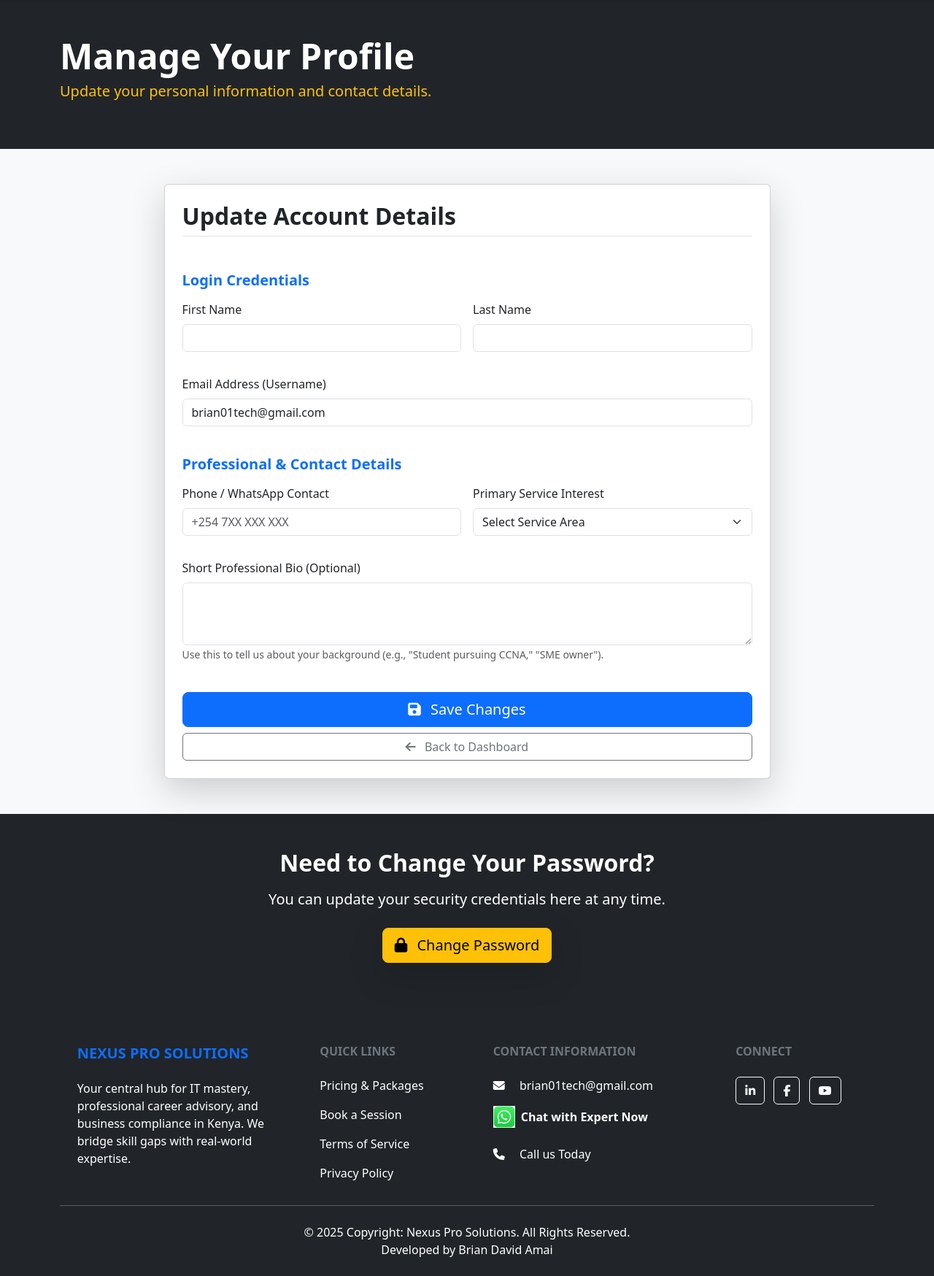
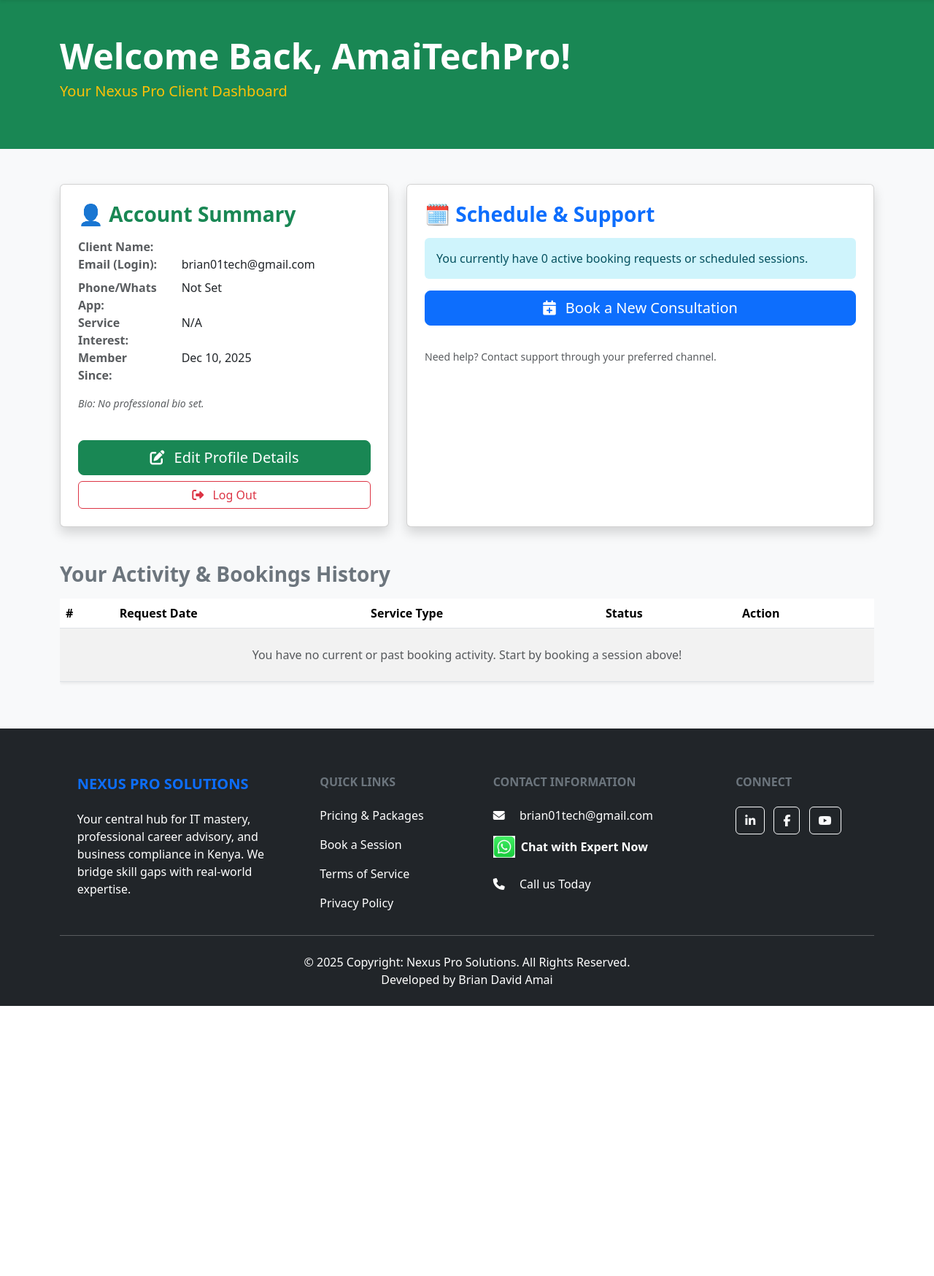
Before and after one commit to AmaiTechPro/NexusProSolutions, a Django app: page /profile/ in a window 1280 px wide. Shown: the part 56-1804 px from the top of the page at 73% size. After the commit the page ends 1434 px from the top, so only its background shows below. Run offline with Django 5.2, Linux system fonts and the light colour scheme; a user stored in the database is signed in; data comes from the database, SQL or seed files in the repository; both versions use the stored data as it was after the commit; some libraries are stand-ins or nearby versions.

Commit message:
update contact

```diff
--- a/nexuspro/admin.py
+++ b/nexuspro/admin.py
@@ -2,7 +2,7 @@
 
 from django.contrib import admin
 # Ensure all your models are imported from your local models.py
-from .models import Booking, Profile, Testimonial, Register
+from .models import Appointment, Booking, Profile, Testimonial, Register
 
 # ----------------------------------------------------------------------
 # 1. Custom Admin Class for Testimonials (Using the decorator)
@@ -45,3 +45,4 @@ admin.site.register(Booking)
 # Register the Register model (Assuming this is an old or temporary model.
 # If you fully moved to Django's built-in User/Profile, you might want to delete this later.)
 admin.site.register(Register)
+admin.site.register(Appointment)
--- a/nexuspro/templates/base.html
+++ b/nexuspro/templates/base.html
@@ -176,8 +176,8 @@ input.password-fix {
                 <div class="col-md-3 col-lg-2 col-xl-2 mx-auto mt-3">
                     <h6 class="text-uppercase mb-4 fw-bold text-secondary">Connect</h6>
                     <a href="https://www.linkedin.com/in/brian-tech-networkingpro/" target="_blank" class="btn btn-outline-light btn-social me-2"><i class="fab fa-linkedin-in"></i></a>
-                    <a href="https://www.facebook.com/your-facebook-id" target="_blank" class="btn btn-outline-light btn-social me-2"><i class="fab fa-facebook-f"></i></a>
-                    <a href="https://www.youtube.com/your-youtube-channel" target="_blank" class="btn btn-outline-light btn-social me-2"><i class="fab fa-youtube"></i></a>
+                    <a href="https://www.facebook.com/profile.php?id=61554845471361" target="_blank" class="btn btn-outline-light btn-social me-2"><i class="fab fa-facebook-f"></i></a>
+                    <a href="https://youtube.com/@brianamai-u5e?si=-cRbLuygwHYcc1j9" target="_blank" class="btn btn-outline-light btn-social me-2"><i class="fab fa-youtube"></i></a>
                     </div>
 
             </div>
--- a/nexuspro/templates/index.html
+++ b/nexuspro/templates/index.html
@@ -11,7 +11,7 @@
                 Bridging IT Mastery & Career Success in Kenya
             </h1>
             <p class="lead mb-4">
-                Your Central Hub for Expert CCNA Labs, Cyber Security Consulting, and Professional Career Optimization (CV, LinkedIn, Business Registration).
+                Your Central Hub for Expert in Software & Web Development, CCNA & CCNP Labs, Cyber Security Consulting, and Professional Career Optimization (CV, LinkedIn, Business Registration).
             </p>
             <a href="{% url 'bookings' %}" class="btn btn-warning btn-lg me-3 shadow-lg">
                 <i class="fas fa-calendar-alt me-2"></i> Book Your Expert Session Today
--- a/nexuspro/templates/profile.html
+++ b/nexuspro/templates/profile.html
@@ -1,98 +1,134 @@
 {% extends "base.html" %}
 {% load static %}
 
-{% block title %}Edit Profile Details | Nexus Pro Solutions{% endblock %}
+{% block title %}Client Dashboard | Nexus Pro Solutions{% endblock %}
 
 {% block content %}
 
-    <section class="py-5 bg-dark text-white">
+    <section class="py-5 bg-success text-white">
         <div class="container">
             <h1 class="display-5 fw-bold mb-1">
-                Manage Your Profile
+                Welcome Back, {{ user.first_name|default:user.username }}!
             </h1>
-            <p class="lead text-warning">Update your personal information and contact details.</p>
+            <p class="lead text-warning">Your Nexus Pro Client Dashboard</p>
         </div>
     </section>
 
     <section class="py-5 bg-light">
         <div class="container">
-            <div class="row justify-content-center">
-                <div class="col-lg-9">
-                    <div class="card p-4 shadow-lg">
-                        <h2 class="fw-bold mb-4 border-bottom pb-2">Update Account Details</h2>
+            <div class="row">
 
-                        {% comment %}
-                        {% if messages %}
-                            {% for message in messages %}
-                            <div class="alert alert-{{ message.tags }} text-center">{{ message }}</div>
-                            {% endfor %}
-                        {% endif %}
-                        {% endcomment %}
+                <div class="col-lg-5 mb-4">
+                    <div class="card shadow h-100 p-4">
+                        <h3 class="fw-bold mb-3 text-success">👤 Account Summary</h3>
 
-                        <form method="POST" enctype="multipart/form-data" action="{% url 'edit_profile' %}">
-                            {% csrf_token %}
+                        <dl class="row mb-0">
+                            <dt class="col-sm-4 text-muted">Client Name:</dt>
+                            <dd class="col-sm-8 fw-bold">{{ user.first_name }} {{ user.last_name }}</dd>
 
-                            <h3 class="fs-5 fw-bold text-primary mt-4 mb-3">Login Credentials</h3>
-                            <div class="row g-3">
-                                <div class="col-md-6 mb-3">
-                                    <label for="id_first_name" class="form-label">First Name</label>
-                                    <input type="text" class="form-control" id="id_first_name" name="first_name" value="{{ user.first_name }}">
+                            <dt class="col-sm-4 text-muted">Email (Login):</dt>
+                            <dd class="col-sm-8">{{ user.email }}</dd>
+
+                            <dt class="col-sm-4 text-muted">Phone/WhatsApp:</dt>
+                            <dd class="col-sm-8">{{ user_profile.phone_number|default:"Not Set" }}</dd>
+
+                            <dt class="col-sm-4 text-muted">Service Interest:</dt>
+                            <dd class="col-sm-8">{{ user_profile.service_interest|default:"N/A" }}</dd>
+
+                            <dt class="col-sm-4 text-muted">Member Since:</dt>
+                            <dd class="col-sm-8">{{ user.date_joined|date:"M d, Y" }}</dd>
+                        </dl>
+
+                        <p class="mt-3 small text-muted fst-italic">
+                            Bio: {{ user_profile.bio|default:"No professional bio set." }}
+                        </p>
+
+                        <div class="mt-4 d-grid gap-2">
+                            <a href="{% url 'edit_profile' %}" class="btn btn-success btn-lg">
+                                <i class="fas fa-edit me-2"></i> Edit Profile Details
+                            </a>
+                            <a href="{% url 'index' %}" class="btn btn-outline-danger">
+                                <i class="fas fa-sign-out-alt me-2"></i> Log Out
+                            </a>
                         </div>
-                                <div class="col-md-6 mb-3">
-                                    <label for="id_last_name" class="form-label">Last Name</label>
-                                    <input type="text" class="form-control" id="id_last_name" name="last_name" value="{{ user.last_name }}">
-                                </div>
-                                <div class="col-12 mb-3">
-                                    <label for="id_email" class="form-label">Email Address (Username)</label>
-                                    <input type="email" class="form-control" id="id_email" name="email" value="{{ user.email }}" required>
                     </div>
                 </div>
 
-                            <h3 class="fs-5 fw-bold text-primary mt-4 mb-3">Professional & Contact Details</h3>
-                            <div class="row g-3">
-                                <div class="col-md-6 mb-3">
-                                    <label for="id_phone" class="form-label">Phone / WhatsApp Contact</label>
-                                    <input type="tel" class="form-control" id="id_phone" name="phone_number" value="{{ user.profile.phone_number|default:'' }}" placeholder="+254 7XX XXX XXX">
+                <div class="col-lg-7 mb-4">
+                    <div class="card shadow h-100 p-4 bg-white">
+                        <h3 class="fw-bold mb-3 text-primary">🗓️ Schedule & Support</h3>
+
+                        <div class="alert alert-info border-0">
+                            You currently have {{ bookings|length }} active booking requests or scheduled sessions.
                         </div>
-                                <div class="col-md-6 mb-3">
-                                    <label for="id_service_interest" class="form-label">Primary Service Interest</label>
-                                    <select class="form-select" id="id_service_interest" name="service_interest">
-                                        <option value="">Select Service Area</option>
-                                        <option value="networking">Networking & Labs</option>
-                                        <option value="career">Career/CV Advisory</option>
-                                        <option value="software">Software Dev</option>
-                                        <option value="security">Cyber Security</option>
-                                    </select>
+
+                        <div class="d-grid gap-2">
+                            <a href="{% url 'bookings' %}" class="btn btn-primary btn-lg mb-2">
+                                <i class="fas fa-calendar-plus me-2"></i> Book a New Consultation
+                            </a>
                         </div>
-                                <div class="col-12 mb-4">
-                                    <label for="id_bio" class="form-label">Short Professional Bio (Optional)</label>
-                                    <textarea class="form-control" id="id_bio" name="bio" rows="3">{{ user.profile.bio|default:'' }}</textarea>
-                                    <small class="text-muted">Use this to tell us about your background (e.g., "Student pursuing CCNA," "SME owner").</small>
+
+                        <p class="mt-4 small text-muted">
+                            Need help? Contact support through your preferred channel.
+                        </p>
+                    </div>
                 </div>
             </div>
 
-                            <div class="d-grid gap-2">
-                                <button type="submit" class="btn btn-primary btn-lg mt-3">
-                                    <i class="fas fa-save me-2"></i> Save Changes
-                                </button>
-                                <a href="{% url 'profile' %}" class="btn btn-outline-secondary">
-                                    <i class="fas fa-arrow-left me-2"></i> Back to Dashboard
-                                </a>
-                            </div>
-                        </form>
+            <div class="row mt-4">
+                <div class="col-12">
+                    <h3 class="fw-bold mb-3 text-secondary">Your Activity & Bookings History</h3>
+                    <div class="table-responsive">
+                        <table class="table table-striped table-hover align-middle shadow-sm">
+                            <thead class="bg-dark text-white">
+                                <tr>
+                                    <th>#</th>
+                                    <th>Request Date</th>
+                                    <th>Service Type</th>
+                                    <th>Status</th>
+                                    <th>Action</th>
+                                </tr>
+                            </thead>
+                            <tbody>
+                                {% if bookings %}
+                                    {% for booking in bookings %}
+                                    <tr>
+                                        <td>{{ forloop.counter }}</td>
+                                        <td>{{ booking.request_date|date:"M d, Y" }}</td>
+                                        <td>{{ booking.get_service_type_display }}</td>
+                                        <td>
+                                            {% if booking.status == 'Pending' %}
+                                                <span class="badge bg-warning text-dark">{{ booking.status }}</span>
+                                            {% elif booking.status == 'Confirmed' %}
+                                                <span class="badge bg-success">{{ booking.status }}</span>
+                                            {% elif booking.status == 'Completed' %}
+                                                <span class="badge bg-secondary">{{ booking.status }}</span>
+                                            {% else %}
+                                                <span class="badge bg-danger">{{ booking.status }}</span>
+                                            {% endif %}
+                                        </td>
+                                        <td>
+                                            {% if booking.status == 'Confirmed' %}
+                                                <a href="#" class="btn btn-sm btn-info text-white">View Details</a>
+                                            {% else %}
+                                                <small class="text-muted">Awaiting Action</small>
+                                            {% endif %}
+                                        </td>
+                                    </tr>
+                                    {% endfor %}
+                                {% else %}
+                                    <tr>
+                                        <td colspan="5" class="text-center text-muted py-4">
+                                            You have no current or past booking activity. Start by booking a session above!
+                                        </td>
+                                    </tr>
+                                {% endif %}
+                            </tbody>
+                        </table>
                     </div>
                 </div>
             </div>
-        </div>
-    </section>
 
-    <section class="py-5 bg-dark text-white text-center">
-        <div class="container">
-            <h2 class="mb-3 fw-bold">Need to Change Your Password?</h2>
-            <p class="lead mb-4">You can update your security credentials here at any time.</p>
-            <a href="{% url 'change_password' %}" class="btn btn-warning btn-lg shadow-lg">
-                <i class="fas fa-lock me-2"></i> Change Password
-            </a>
         </div>
     </section>
 
--- a/nexuspro/urls.py
+++ b/nexuspro/urls.py
@@ -56,10 +56,9 @@ urlpatterns = [
 
     path('technician/', views.technician, name ="technician"),
 
-    path('editprofile/', views.editprofile, name ="edit_profile"),
+    path('editprofile/', views.edit_profile_view, name ="edit_profile"),
 
- #TEST
-  path('regtest/', views.regtest, name ="regtest"),
+
 
 
 
@@ -104,6 +103,7 @@ urlpatterns = [
     # 2e. Edit Profile (Functional View)
     path('editprofile/', views.edit_profile_view, name ="edit_profile"),
 
+
     # 2f. Change Password (Built-in View, Corrected Template)
     path('change_password/', auth_views.PasswordChangeView.as_view(
         template_name='change_password.html', # <- Corrected template name
@@ -138,3 +138,18 @@ urlpatterns = [
         template_name='password_reset_complete.html'
     ), name='password_reset_complete'),
 ]
+
+
+# urls.py (Top of the file)
+
+from django.contrib import admin
+# ... other imports ...
+
+# ======================================================================
+# ADMIN SITE CUSTOMIZATION
+# ======================================================================
+admin.site.site_header = "Nexus Pro Solutions Administration"
+admin.site.site_title = "Nexus Pro Admin Portal"
+admin.site.index_title = "Welcome to the Nexus Pro Admin Space"
+
+# ... rest of your urlpatterns = [...] list ...
--- a/nexuspro/views.py
+++ b/nexuspro/views.py
@@ -8,7 +8,7 @@ from .forms import (
     ProfileEditForm,
     BookingForm
 )
-from .models import Booking, Profile
+from .models import Appointment, Booking, Profile, Testimonial # Ensure Testimonial is imported
 
 
 # ======================================================================
@@ -16,7 +16,15 @@ from .models import Booking, Profile
 # ======================================================================
 
 def index(request):
-    return render(request, 'index.html')
+    """Home Page - Now passes dynamically approved testimonials."""
+
+    # Fetch only testimonials that have been approved by the Admin
+    approved_testimonials = Testimonial.objects.filter(is_approved=True).order_by('-rating', '?')[:6]
+
+    context = {
+        'testimonials': approved_testimonials
+    }
+    return render(request, 'index.html', context)
 
 def base(request):
     return render(request, 'base.html')
@@ -30,8 +38,10 @@ def registration(request):
 def schedule(request):
     return render(request, 'schedule.html')
 
+
 def bookings(request):
     return render(request, 'bookings.html')
+
 
 def profile(request):
     return render(request, 'profile.html')
@@ -40,8 +50,7 @@ def profile(request):
 def it(request):
     return render(request, 'it.html')
 
-def editprofile(request):
-    return render(request, 'edit_profile.html')
+# REMOVED: def editprofile(request): placeholder function to avoid conflict
 
 def about(request):
     return render(request, 'about.html')
@@ -61,10 +70,15 @@ def privacy(request):
 def terms(request):
     return render(request, 'terms.html')
 
-def contact(request):
-    return render(request, 'contact.html')
 
-# Service/General Pages (Kept the descriptive names where functional logic is elsewhere)
+
+
+
+
+
+
+
+# Service/General Pages
 def ccnp(request):
     return render(request, 'ccnp.html')
 
@@ -80,7 +94,7 @@ def technician(request):
 def web(request):
     return render(request, 'web.html')
 
-# The following views are placeholders for templates, but we use Django Auth views for the logic:
+# Password Reset Placeholder Templates
 def passwordform(request):
     return render(request, 'password_reset_form.html')
 
@@ -95,7 +109,6 @@ def passwordcomplete(request):
 
 # ======================================================================
 # B. Authentication & Registration Views (Functional)
-#    - Note: login and logout views are now handled entirely in urls.py
 # ======================================================================
 
 def register_view(request):
@@ -128,15 +141,22 @@ def profile_view(request):
     }
     return render(request, 'profile.html', context)
 
-
+# **CONSOLIDATED AND CORRECTED edit_profile_view**
 @login_required
 @transaction.atomic
 def edit_profile_view(request):
     """Handles editing of User and Profile details."""
 
+    # Check if the user has a profile (crucial check, though signals should handle it)
+    try:
+        user_profile = request.user.profile
+    except Profile.DoesNotExist:
+        messages.error(request, "Your profile data is missing. Please contact support.")
+        return redirect('profile')
+
     if request.method == 'POST':
         user_form = UserEditForm(request.POST, instance=request.user)
-        profile_form = ProfileEditForm(request.POST, request.FILES, instance=request.user.profile)
+        profile_form = ProfileEditForm(request.POST, request.FILES, instance=user_profile)
 
         if user_form.is_valid() and profile_form.is_valid():
             user_form.save()
@@ -144,14 +164,17 @@ def edit_profile_view(request):
             messages.success(request, 'Your profile has been updated successfully!')
             return redirect('profile')
     else:
+        # CRITICAL: These lines fetch the existing data from the database
         user_form = UserEditForm(instance=request.user)
-        profile_form = ProfileEditForm(instance=request.user.profile)
+        profile_form = ProfileEditForm(instance=user_profile)
 
     context = {
         'user_form': user_form,
         'profile_form': profile_form
     }
+    # This renders the edit_profile.html template with the forms in the context
     return render(request, 'edit_profile.html', context)
+
 
 # ======================================================================
 # D. Booking View (Functional)
@@ -178,7 +201,6 @@ def book_consultation_view(request):
         form = BookingForm(initial=initial_data)
 
     context = {'form': form}
-    # IMPORTANT: Ensure this maps to your booking form template
     return render(request, 'bookings.html', context)
 
 
@@ -188,48 +210,27 @@ def book_consultation_view(request):
 
 
 
-# nexuspro/views.py (Locate and update the index view)
 
-from .models import Testimonial # Ensure Testimonial is imported here
+def contact(request):
+    if request.method == 'POST':
+        # 1. Capture data from the manual inputs
+        fullname = request.POST.get('fullname')
+        email = request.POST.get('email')
+        service = request.POST.get('service')
+        message = request.POST.get('message')
 
-# ... (other view definitions) ...
+        # 2. Validate and Save to your Appointment Model
+        if fullname and email and service and message:
+            Appointment.objects.create(
+                fullname=fullname,
+                email=email,
+                service=service, # Ensure 'service' matches your model field
+                message=message
+            )
+            messages.success(request, 'Your request has been successfully submitted! We will contact you shortly.')
+            return redirect('contact') # Redirect to the same page
+        else:
+            messages.error(request, 'Please fill out all required fields.')
 
-def index(request):
-    """Home Page - Now passes dynamically approved testimonials."""
-
-    # Fetch only testimonials that have been approved by the Admin
-    approved_testimonials = Testimonial.objects.filter(is_approved=True).order_by('-rating', '?')[:6]
-
-    context = {
-        'testimonials': approved_testimonials
-    }
-    return render(request, 'index.html', context)
-
-
-
-
-
-
-
-
-
-
-#REGTEST
-
-# nexuspro/views.py (TEMPORARY DEBUG VIEW)
-
-def regtest(request):
-    # ... (Keep form creation logic)
-    if request.method == 'POST':
-        # ... (POST logic)
-        pass
-    else:
-        form = UserAndProfileCreationForm()
-
-    context = {'form': form}
-
-    # CRITICAL CHANGE: Use the DEBUG template
-    return render(request, 'regtest.html', context) # <--- CHANGE TEMPLATE HERE
-
-
-#ENDTESTREG
+    # Render the template (for GET requests or failed POST requests)
+    return render(request, 'contact.html')
```
Also changed, not shown: nexuspro/models.py (+12 -0 lines), nexuspro/templates/contact.html (+54 -31 lines), nexuspro/templates/edit_profile.html (+66 -56 lines), nexuspro/templates/pricing.html (+6 -6 lines), nexuspro/templates/regtest.html (deleted, +0 -27 lines), db.sqlite3. Lines whose indentation alone changed are shown as unchanged.
